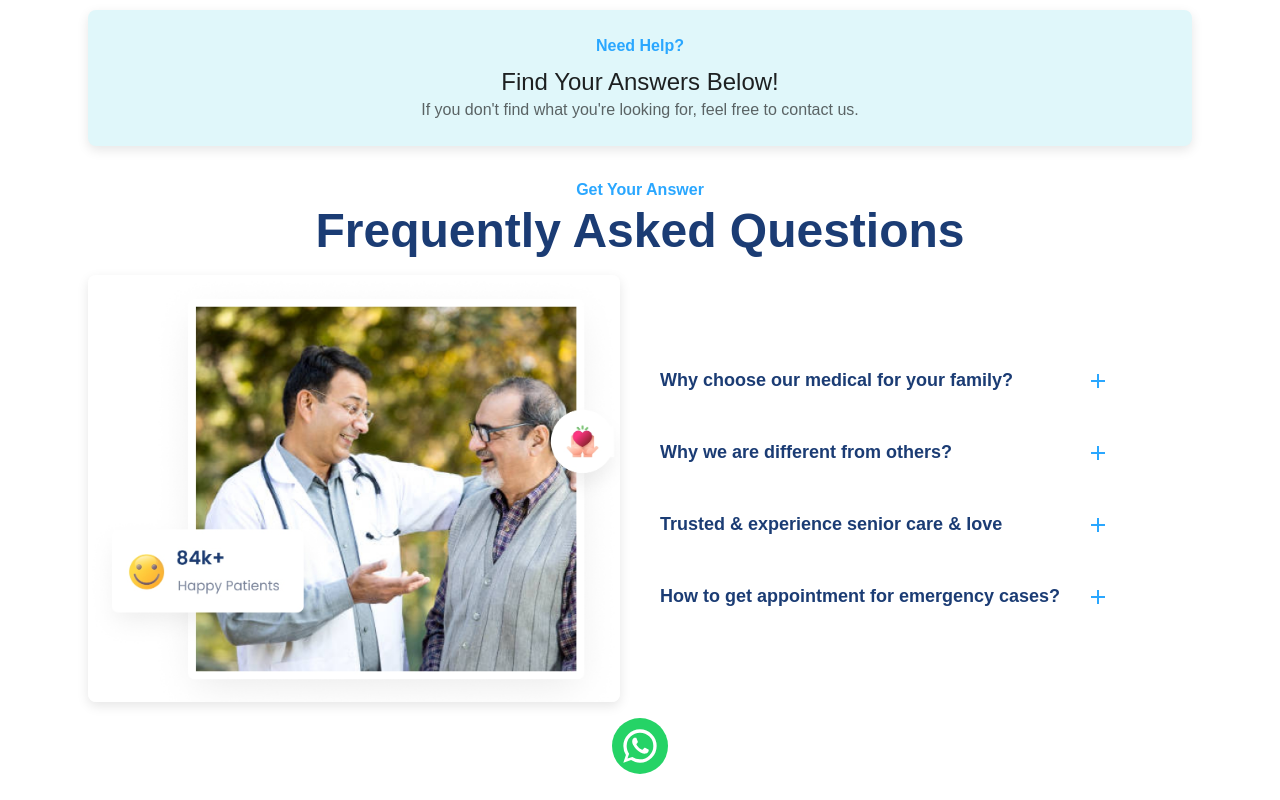
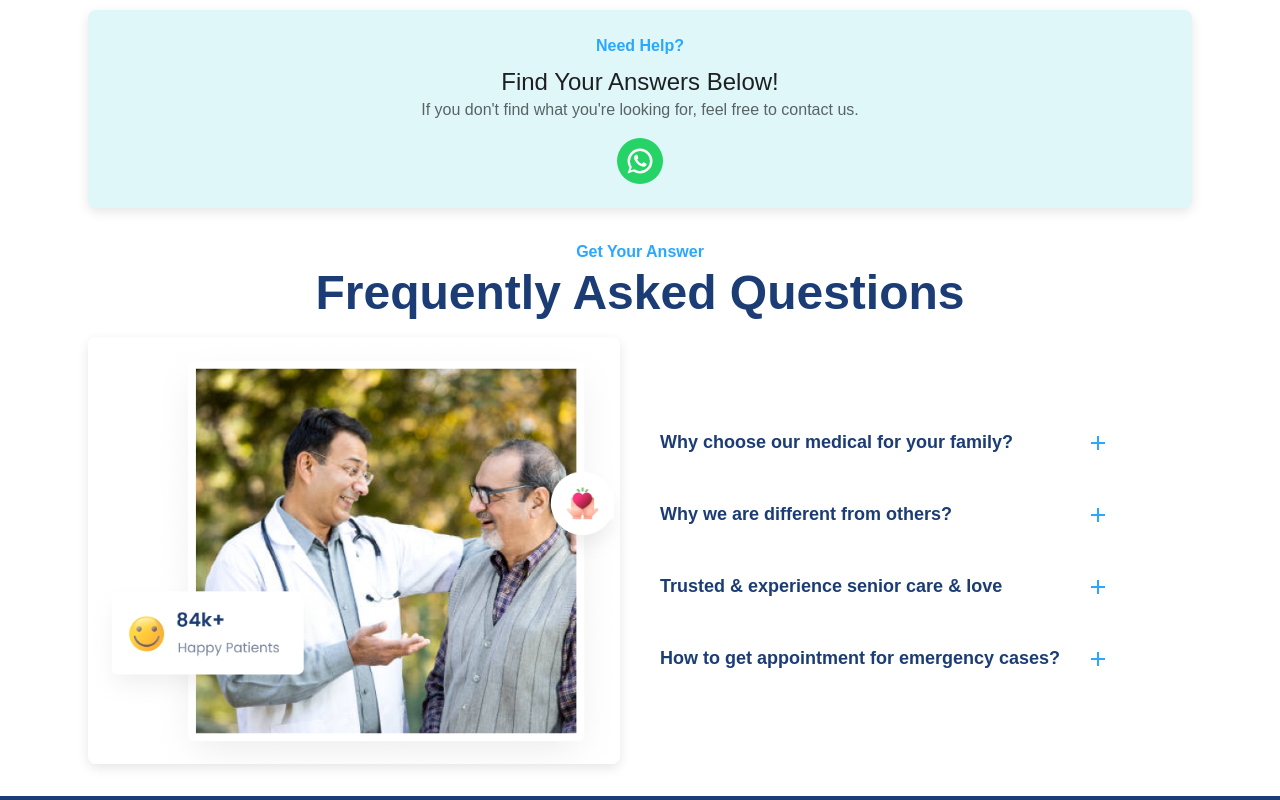
Before and after one commit to manishmanny1212/kbmemorialhospital, a React (Create React App) app: page / in a window 1280 px wide. Shown: the part 4300-5100 px from the top of the page. Built offline with nearby package versions, Linux system fonts and the light colour scheme.

Commit message:
whatsapp  service integration

```diff
--- a/src/components/Sections/FAQs/FAQs.jsx
+++ b/src/components/Sections/FAQs/FAQs.jsx
@@ -46,6 +46,7 @@ export default function FAQs() {
                     <Typography variant="body1" color="text.secondary">
                         If you don't find what you're looking for, feel free to contact us.
                     </Typography>
+                    <WhatsAppContact></WhatsAppContact>
                 </Box>
 
                 <Typography color='primary.main' fontWeight={600} textAlign='center'>
@@ -73,7 +74,6 @@ export default function FAQs() {
                     </Grid>
                 </Grid>
             </Container>
-            <WhatsAppContact></WhatsAppContact>
         </Box>
     );
 }
--- a/src/components/whatsapp/whatsapp.jsx
+++ b/src/components/whatsapp/whatsapp.jsx
@@ -18,7 +18,7 @@ export default function WhatsAppContact() {
                     color="success"
                     sx={{ bgcolor: '#25D366', '&:hover': { bgcolor: '#1ebe5d' } }}
                 >
-                    <WhatsAppIcon sx={{ fontSize: 40, color: 'white' }} />
+                    <WhatsAppIcon sx={{ fontSize: 30, color: 'white' }} />
                 </IconButton>
             </Tooltip>
         </Box>
```
